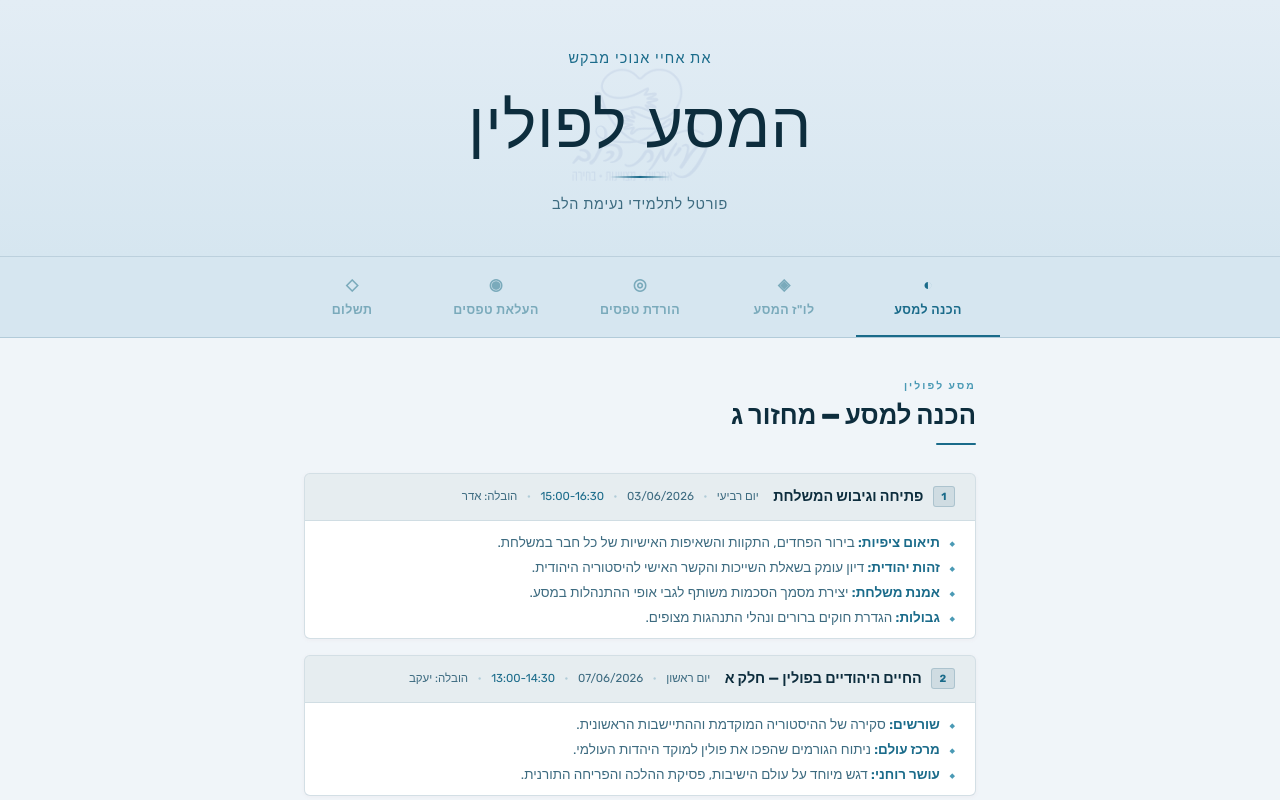
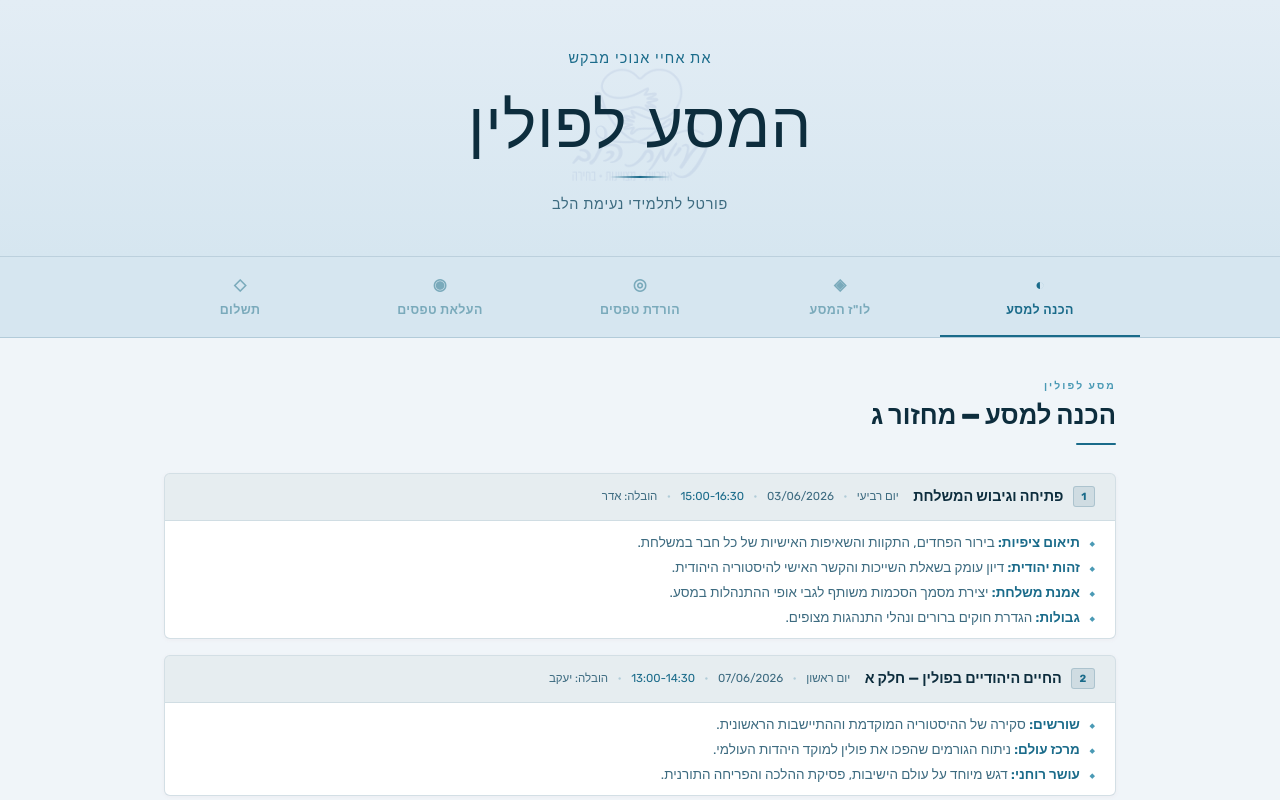
Before and after one commit to yaacovbod/poland, a Next.js app: page / in a window 1280 px wide. Shown: the top 800 px of the page. Built offline with nearby package versions, Linux system fonts and the light colour scheme; a web font is replaced by a local one.

Commit message:
Widen max-width from 720px to 1000px to reduce side margins
Co-Authored-By: Claude Sonnet 4.6 <noreply@anthropic.com>

```diff
--- a/src/app/page.tsx
+++ b/src/app/page.tsx
@@ -309,7 +309,7 @@ export default function Home() {
         position: "relative",
         overflow: "hidden",
       }}>
-        <div style={{ maxWidth: "720px", margin: "0 auto", padding: "0 1.5rem", textAlign: "center", position: "relative" }}>
+        <div style={{ maxWidth: "1000px", margin: "0 auto", padding: "0 1.5rem", textAlign: "center", position: "relative" }}>
 
           {/* ציטוט במקום "מסע זיכרון" */}
           <p style={{
@@ -378,7 +378,7 @@ export default function Home() {
         top: 0,
         zIndex: 50,
       }}>
-        <div style={{ maxWidth: "720px", margin: "0 auto", display: "flex" }}>
+        <div style={{ maxWidth: "1000px", margin: "0 auto", display: "flex" }}>
           {tabs.map((tab) => (
             <button
               key={tab.id}
@@ -410,7 +410,7 @@ export default function Home() {
       </nav>
 
       {/* Main Content */}
-      <main style={{ maxWidth: "720px", margin: "0 auto", padding: "2.5rem 1.5rem" }} className="tab-content">
+      <main style={{ maxWidth: "1000px", margin: "0 auto", padding: "2.5rem 1.5rem" }} className="tab-content">
 
         {/* לו"ז */}
         {activeTab === "schedule" && (
```
